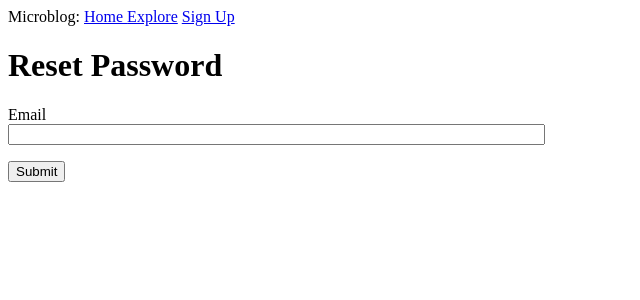
After one commit to alitpani/Micro_blog, a Flask app: page /reset_password_request in a window 1280 px wide. The commit adds this page. Shown: the top 300 px of the page, without its empty margins (0-640 px from the left). Run offline with Flask 2, Linux system fonts and the light colour scheme.

Commit message:
8th Commit Email Support

```diff
--- a/app/forms.py
+++ b/app/forms.py
@@ -46,3 +46,13 @@ class EmptyForm(FlaskForm):
 class Postform(FlaskForm):
     post = TextAreaField('Say Something', validators=[DataRequired(),Length(min=1,max=140)])
     submit = SubmitField('Submit')
+
+class ResetPasswordRequestForm(FlaskForm):
+    email = StringField('Email',validators=[DataRequired(),Email()])
+    submit = SubmitField('Submit')
+
+class ResetPasswordForm(FlaskForm):
+    password = PasswordField('Password', validators=[DataRequired()])
+    password2 = PasswordField(
+        'Repeat Password', validators=[DataRequired(), EqualTo('password')])
+    submit = SubmitField('Request Password Reset')
--- a/app/routes.py
+++ b/app/routes.py
@@ -5,8 +5,10 @@ from app import app,db
 from werkzeug.urls import url_parse
 from flask_login import login_user,current_user,logout_user
 from flask import render_template,flash,redirect,url_for,request
-from app.forms import LoginForm, RegistrationForm, EditProfileForm,Postform,EmptyForm
+from app.forms import LoginForm, RegistrationForm, EditProfileForm,Postform,EmptyForm,ResetPasswordRequestForm,ResetPasswordForm
 from app.models import User,Post
+from app.email import send_password_reset_email
+
 
 @app.before_request
 def before_request():
@@ -151,3 +153,34 @@ def explore():
     prev_url = url_for('index',page = posts.prev_num) \
         if posts.has_prev else None
     return render_template('index.html',title = 'Home',posts = posts.items, next_url=next_url,prev_url= prev_url )
+
+@app.route('/reset_password_request', methods=['GET', 'POST'])
+def reset_password_request():
+    if current_user.is_authenticated:
+        return redirect(url_for('index'))
+    form = ResetPasswordRequestForm()
+    if form.validate_on_submit():
+        user = User.query.filter_by(email=form.email.data).first()
+        if user:
+            send_password_reset_email(user)
+        flash('Check your email for the instructions to reset your password')
+        return redirect(url_for('login'))
+    return render_template('reset_password_request.html',
+                           title='Reset Password', form=form)
+
+
+
+@app.route('/reset_password/<token>', methods=['GET', 'POST'])
+def reset_password(token):
+    if current_user.is_authenticated:
+        return redirect(url_for('index'))
+    user = User.verify_reset_password_token(token)
+    if not user:
+        return redirect(url_for('index'))
+    form = ResetPasswordForm()
+    if form.validate_on_submit():
+        user.set_password(form.password.data)
+        db.session.commit()
+        flash('Your password has been reset.')
+        return redirect(url_for('login'))
+    return render_template('reset_password.html', form=form)
--- a/app/templates/login.html
+++ b/app/templates/login.html
@@ -36,4 +36,10 @@
 
 </form>
 <p>New User? <a href="{{ url_for('register') }}">Click to Register!</a></p>
+
+    <p>
+        Forgot Your Password?
+        <a href="{{ url_for('reset_password_request') }}">Click to Reset It</a>
+    </p>
+
 {% endblock %}
--- /dev/null
+++ b/app/templates/reset_password_request.html
@@ -0,0 +1,17 @@
+
+{% extends "base.html" %}
+
+{% block content %}
+    <h1>Reset Password</h1>
+    <form action="" method="POST">
+        {{ form.hidden_tag() }}
+        <p>
+            {{ form.email.label }}<br>
+            {{ form.email(size=64) }}<br>
+            {% for error in form.email.errors %}
+            <span style="color: red;">[{{ error }}]</span>
+            {% endfor %}
+        </p>
+        <p>{{ form.submit() }}</p>
+    </form>
+{% endblock %}
```
Also changed, not shown: app/__init__.py (+10 -7 lines), app/email.py (added, +25 -0 lines), app/models.py (+17 -0 lines), app/templates/email/reset_password.html (added, +12 -0 lines), app/templates/email/reset_password.txt (added, +10 -0 lines), app/templates/reset_password.html (added, +23 -0 lines), app.db, config.py (line endings or trailing spaces), 4 other files.
